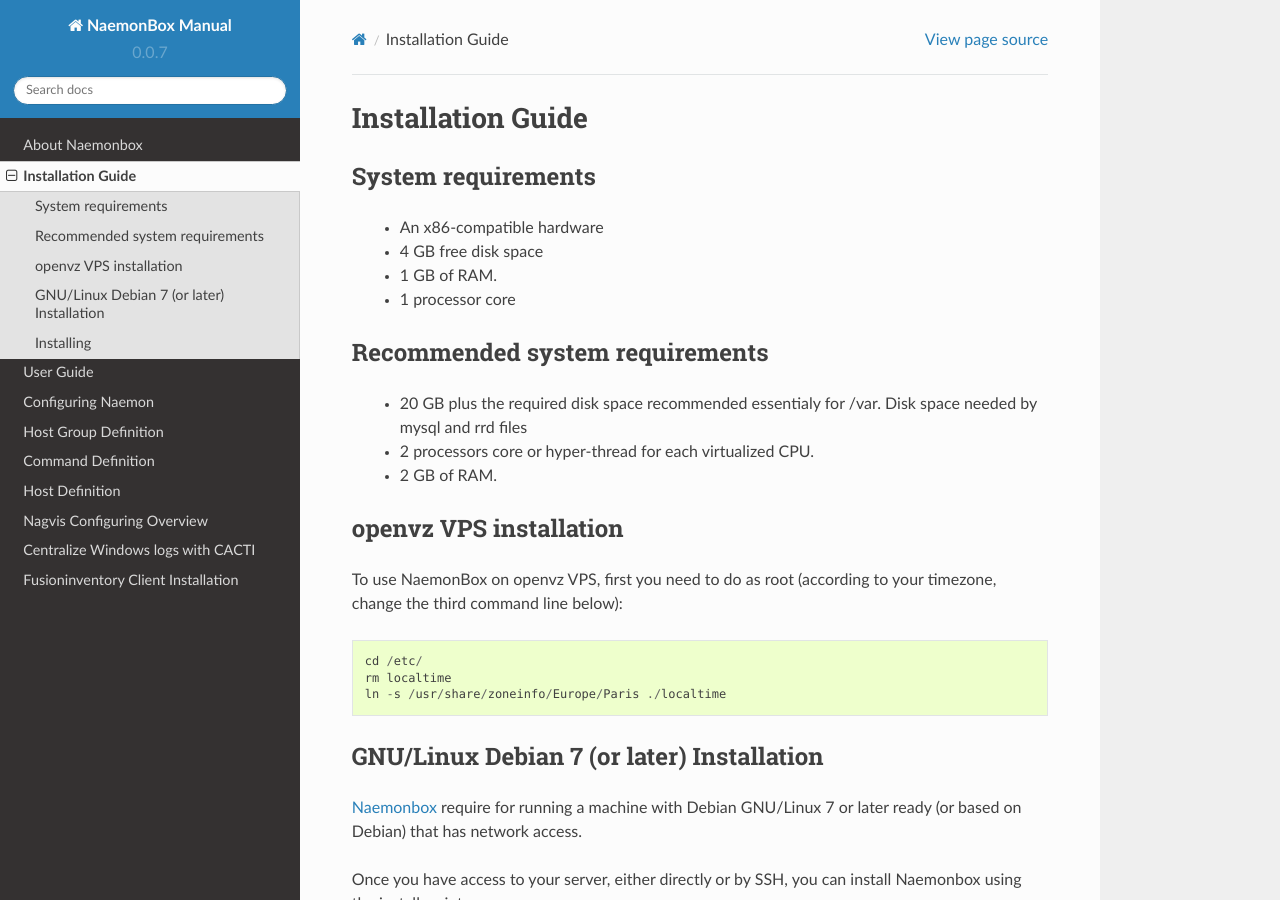
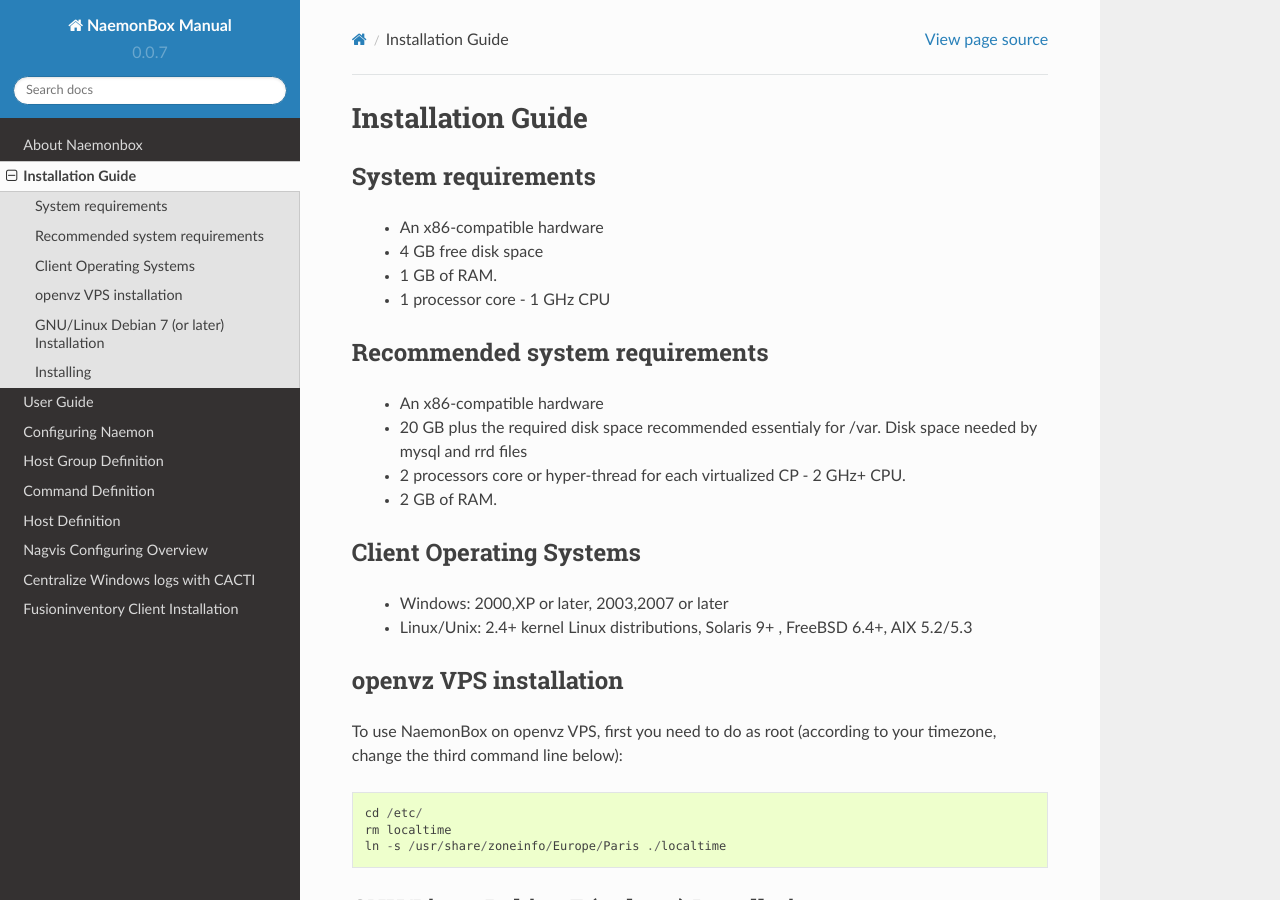
Before and after one commit to mgadi/naemonbox, a Sphinx documentation site: the page built from docs/source/02_installation_guide/index.rst, in a window 1280 px wide and 900 px high. Built offline with Sphinx 7.4.7 and the Read the Docs theme 2.0.0, drawn with Linux system fonts in a browser that asks for light colours; pages that are not in the unit, such as notebooks, are missing from menus.

Commit message:
Update index.rst

```diff
--- a/docs/source/02_installation_guide/index.rst
+++ b/docs/source/02_installation_guide/index.rst
@@ -8,14 +8,21 @@
    * An x86-compatible hardware
    * 4 GB free disk space
    * 1 GB of RAM.
-   * 1 processor core
+   * 1 processor core - 1 GHz CPU
 
 Recommended system requirements
 =========
 
+   * An x86-compatible hardware
    * 20 GB plus the required disk space recommended essentialy for /var. Disk space needed by mysql and rrd files
-   * 2 processors core or hyper-thread for each virtualized CPU.
+   * 2 processors core or hyper-thread for each virtualized CP - 2 GHz+ CPU.
    * 2 GB of RAM.
+
+Client Operating Systems
+=========
+   • Windows: 2000,XP or later, 2003,2007 or later
+   • Linux/Unix: 2.4+ kernel Linux distributions, Solaris 9+ , FreeBSD 6.4+, AIX 5.2/5.3
+
 
 openvz VPS installation
 =======
@@ -30,7 +37,7 @@
 GNU/Linux Debian 7 (or later) Installation
 =========
 
-`Naemonbox <https://blog.mg-monitoring.com/>`_ require for running a machine with Debian GNU/Linux 7 or later ready (or based on Debian) that has network access.
+`Naemonbox <https://naemonbox.com/>`_ require for running a machine with Debian GNU/Linux 7 or later ready (or based on Debian) that has network access.
 
 Once you have access to your server, either directly or by SSH, you can install Naemonbox using the install script.
 
```
